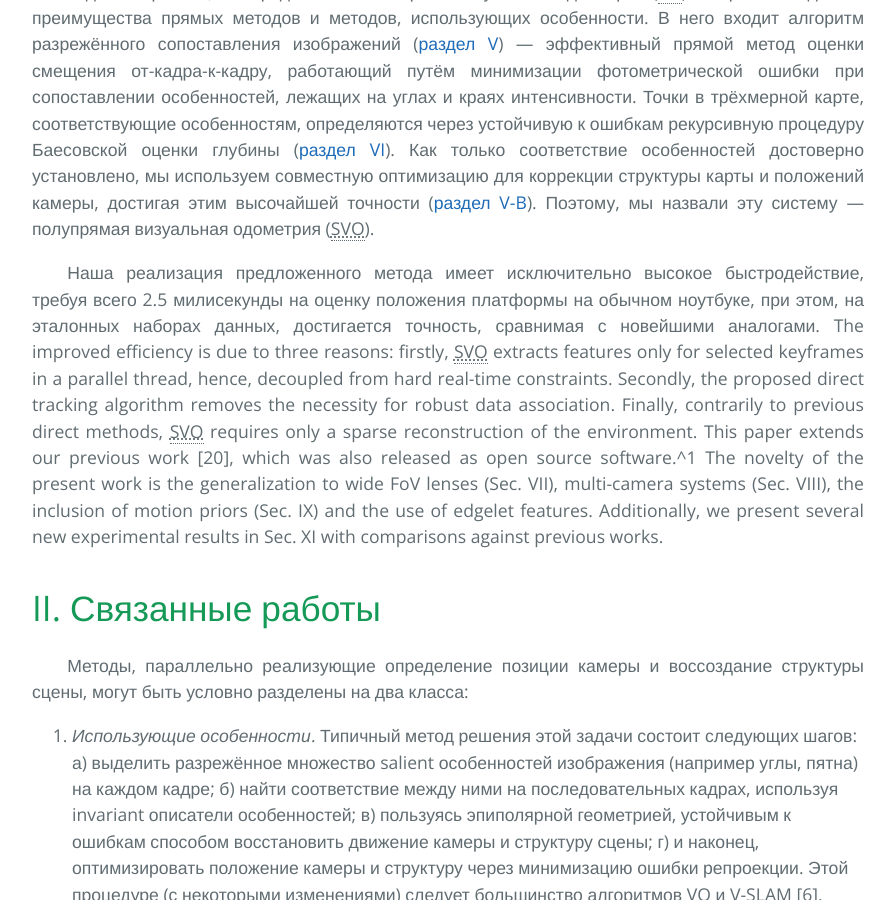
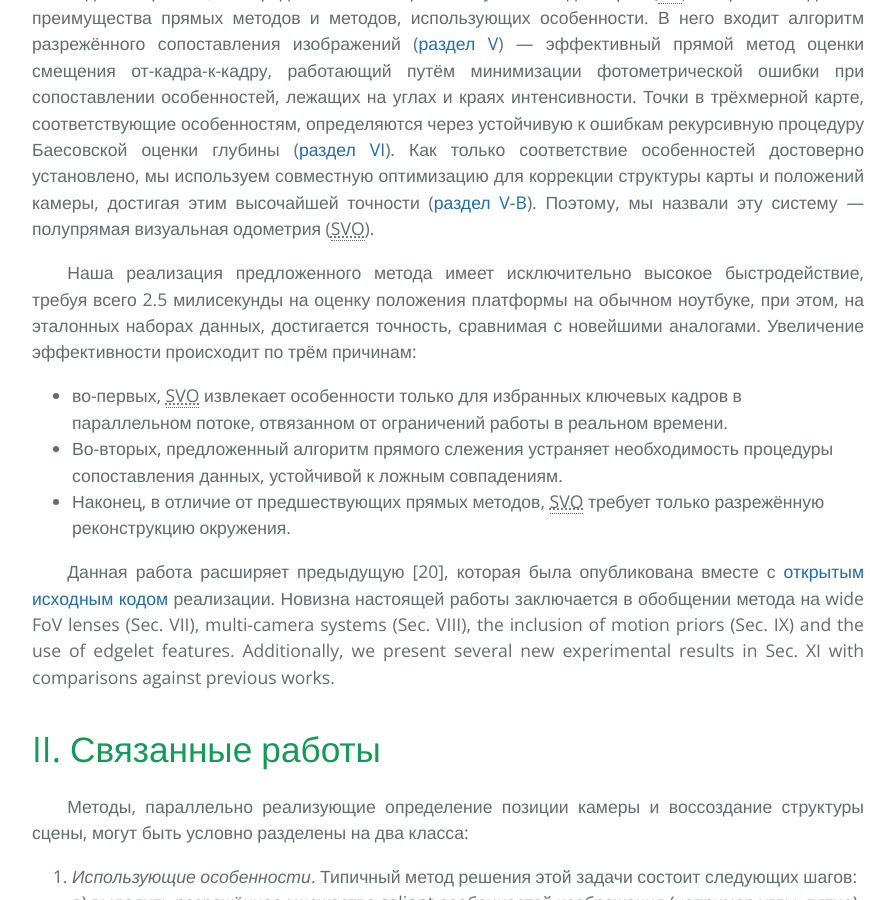
Before and after one commit to i-v-s/slam, a Jekyll site: the page built from svo2.md, in a window 1280 px wide and 900 px high, scrolled down 2629 px. Shown: the whole window, without its empty margins (192-1087 px from the left). Built offline with Jekyll 4.4.1, drawn with Linux system fonts in a browser that asks for light colours; our own code applies the rules of GitHub Pages for plain Markdown files; formulas are drawn with MathJax 3.

Commit message:
Updated svo2.md

```diff
--- a/svo2.md
+++ b/svo2.md
@@ -106,16 +106,18 @@ the UZH Forschungskredit, and the SNSF-ERC Starting Grant.
 высокое быстродействие, требуя всего 2.5 милисекунды на оценку положения
 платформы на обычном ноутбуке, при этом, на эталонных наборах данных,
 достигается точность, сравнимая с новейшими аналогами.
-The improved efficiency is due to
-three reasons: firstly, SVO extracts features only for selected
-keyframes in a parallel thread, hence, decoupled from hard
-real-time constraints. Secondly, the proposed direct tracking
-algorithm removes the necessity for robust data association.
-Finally, contrarily to previous direct methods, SVO requires
-only a sparse reconstruction of the environment.
-This paper extends our previous work [20], which was also
-released as open source software.^1 The novelty of the present
-work is the generalization to wide FoV lenses (Sec. VII),
+Увеличение эффективности происходит по трём причинам:
+- во-первых, SVO извлекает особенности только для избранных
+ключевых кадров в параллельном потоке, отвязанном от
+ограничений работы в реальном времени.
+- Во-вторых, предложенный алгоритм прямого слежения
+устраняет необходимость процедуры сопоставления данных, устойчивой к ложным совпадениям.
+- Наконец, в отличие от предшествующих прямых методов, SVO требует
+только разрежённую реконструкцию окружения.
+
+Данная работа расширяет предыдущую [20], которая была
+опубликована вместе с [открытым исходным кодом](http://github.com/uzh-rpg/rpg_svo) реализации. Новизна настоящей работы
+заключается в обобщении метода на wide FoV lenses (Sec. VII),
 multi-camera systems (Sec. VIII), the inclusion of motion
 priors (Sec. IX) and the use of edgelet features. Additionally,
 we present several new experimental results in Sec. XI with
```
